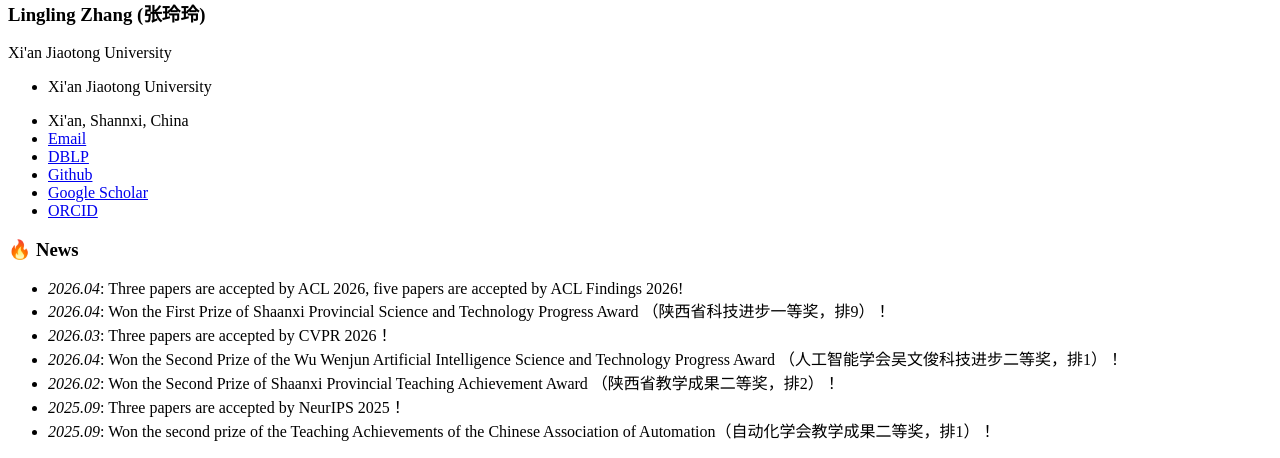
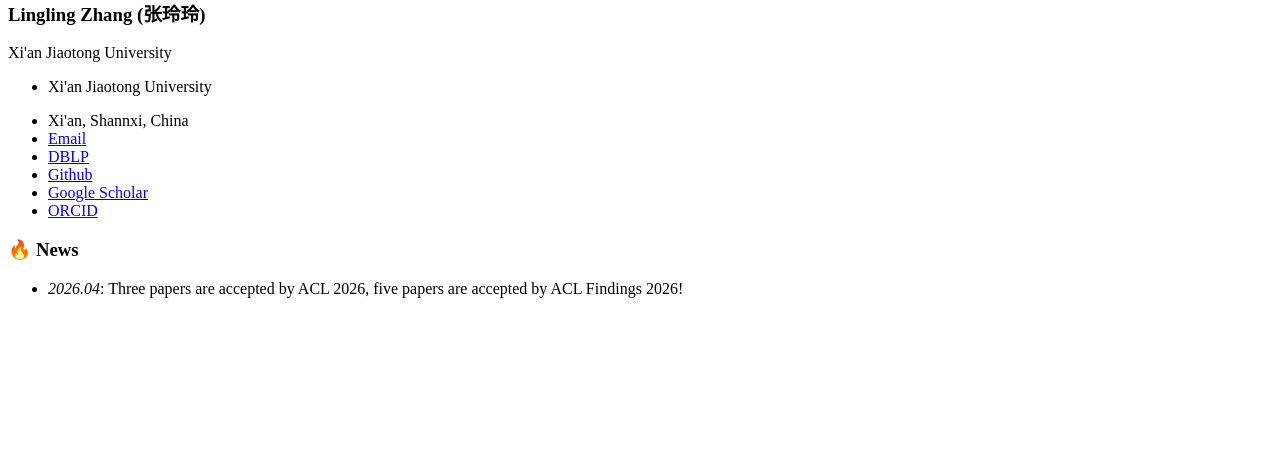
Before and after one commit to zhang-lingling/zhang-lingling.github.io, a Jekyll site: the page built from _pages/includes/news.md, in a window 1280 px wide. Shown: the part 526-984 px from the top of the page. Built offline with Jekyll 4.4.1, drawn with Linux system fonts in a browser that asks for light colours; our own code applies the rules of GitHub Pages for plain Markdown files; after the commit the page ends 900 px from its top, so only the background shows below that.

Commit message:
Update news.md

```diff
--- a/_pages/includes/news.md
+++ b/_pages/includes/news.md
@@ -1,8 +1,2 @@
 # 🔥 News
 - *2026.04*: Three papers are accepted by ACL 2026, five papers are accepted by ACL Findings 2026!
-- *2026.04*: Won the First Prize of Shaanxi Provincial Science and Technology Progress Award （陕西省科技进步一等奖，排9）！
-- *2026.03*: Three papers are accepted by CVPR 2026！
-- *2026.04*: Won the Second Prize of the Wu Wenjun Artificial Intelligence Science and Technology Progress Award （人工智能学会吴文俊科技进步二等奖，排1）！
-- *2026.02*: Won the Second Prize of Shaanxi Provincial Teaching Achievement Award  （陕西省教学成果二等奖，排2）！
-- *2025.09*: Three papers are accepted by NeurIPS 2025！
-- *2025.09*: Won the second prize of the Teaching Achievements of the Chinese Association of Automation（自动化学会教学成果二等奖，排1）！
```
